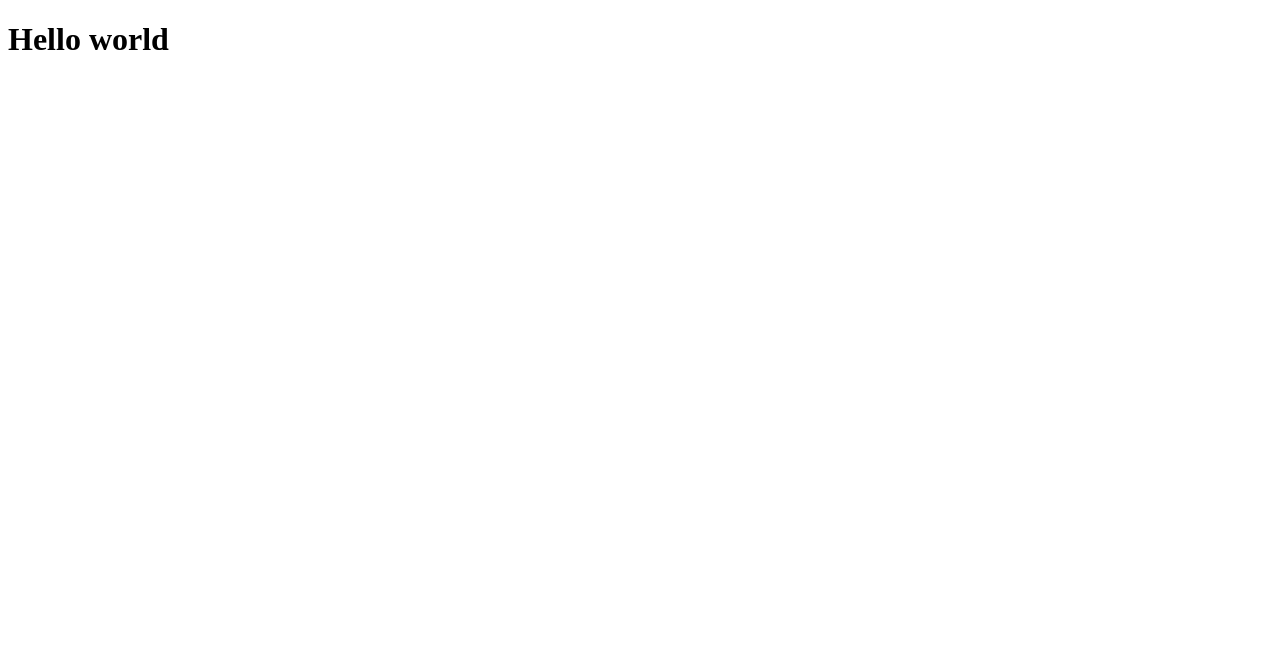
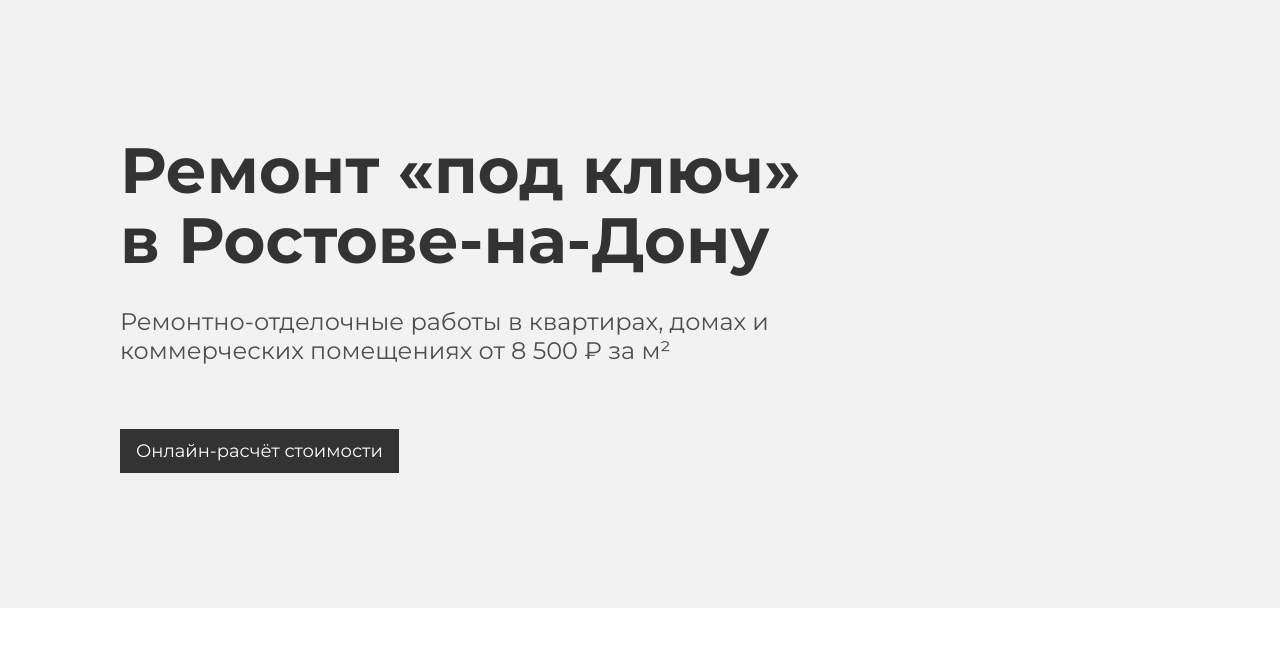
Before and after one commit to Daniil161russ/repair-progect, a plain HTML site: page index.html in a window 1280 px wide. Drawn offline with Linux system fonts and the light colour scheme.

Commit message:
Done Hero-section

```diff
--- a/css/style.css
+++ b/css/style.css
@@ -0,0 +1,50 @@
+*{
+	font-family: 'Montserrat' ;
+	font-weight: 500;
+}
+
+.hero{
+	display: flex;
+	flex-direction: column;
+	height: 608px;
+	background: #F2F2F2;
+}
+
+.hero__title{
+	width: 690px;
+	padding: 135px 120px 32px;
+	margin: 0;
+	color: #333333;
+	font-style: normal;
+	font-weight: bold;
+	font-size: 64px;
+	line-height: 110%;
+}
+
+.hero__subtitle{
+	width: 690px;
+	padding-left: 120px;
+	padding-bottom: 64px;
+	color: #4F4F4F;
+	font-style: normal;
+	font-weight: 400;
+	font-size: 24px;
+	line-height: 120%;
+}
+
+.btn{
+	width: 279px;
+	height: 44px;
+	margin-left: 120px;
+	text-decoration: none;
+	background: #333333;
+}
+
+.btn__text{
+	color: #FFFFFF;
+	font-style: normal;
+	font-weight: 400;
+	font-size: 18px;
+	line-height: 45px; /*  в макете line-height: 24px;   */
+	padding: 8px 16px;
+}
--- a/index.html
+++ b/index.html
@@ -3,9 +3,18 @@
 <head>
 	<meta charset="UTF-8">
 	<meta name="viewport" content="width=device-width, initial-scale=1.0">
+	<link href="https://fonts.googleapis.com/css?family=Montserrat:400,500,700&display=swap" rel="stylesheet">
+	<link rel="stylesheet" href="css/normalize.css">
+	<link rel="stylesheet" href="css/style.css">
 	<title>Ремонт под ключ</title>
 </head>
 <body>
-	<h1>Hello world</h1>
+	<section class="hero">
+		<h1 class="hero__title">Ремонт «под ключ» в Ростове-на-Дону</h1>
+		<span class="hero__subtitle">Ремонтно-отделочные работы в квартирах, домах и коммерческих помещениях от 8 500 ₽ за м²</span>
+		<a href="#" class="btn">
+			<span class="btn__text">Онлайн-расчёт стоимости</span>
+		</a>
+	</section>
 </body>
 </html>
```
